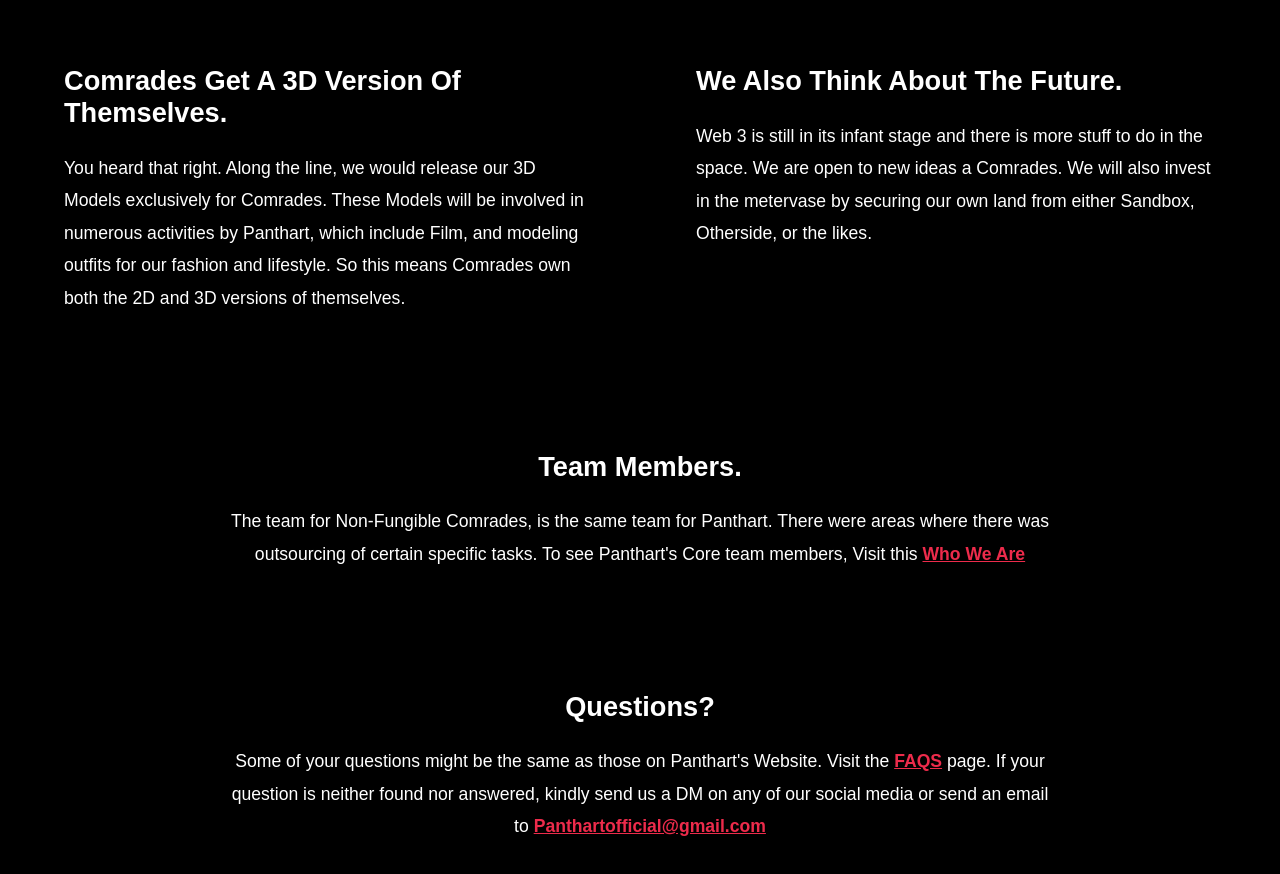
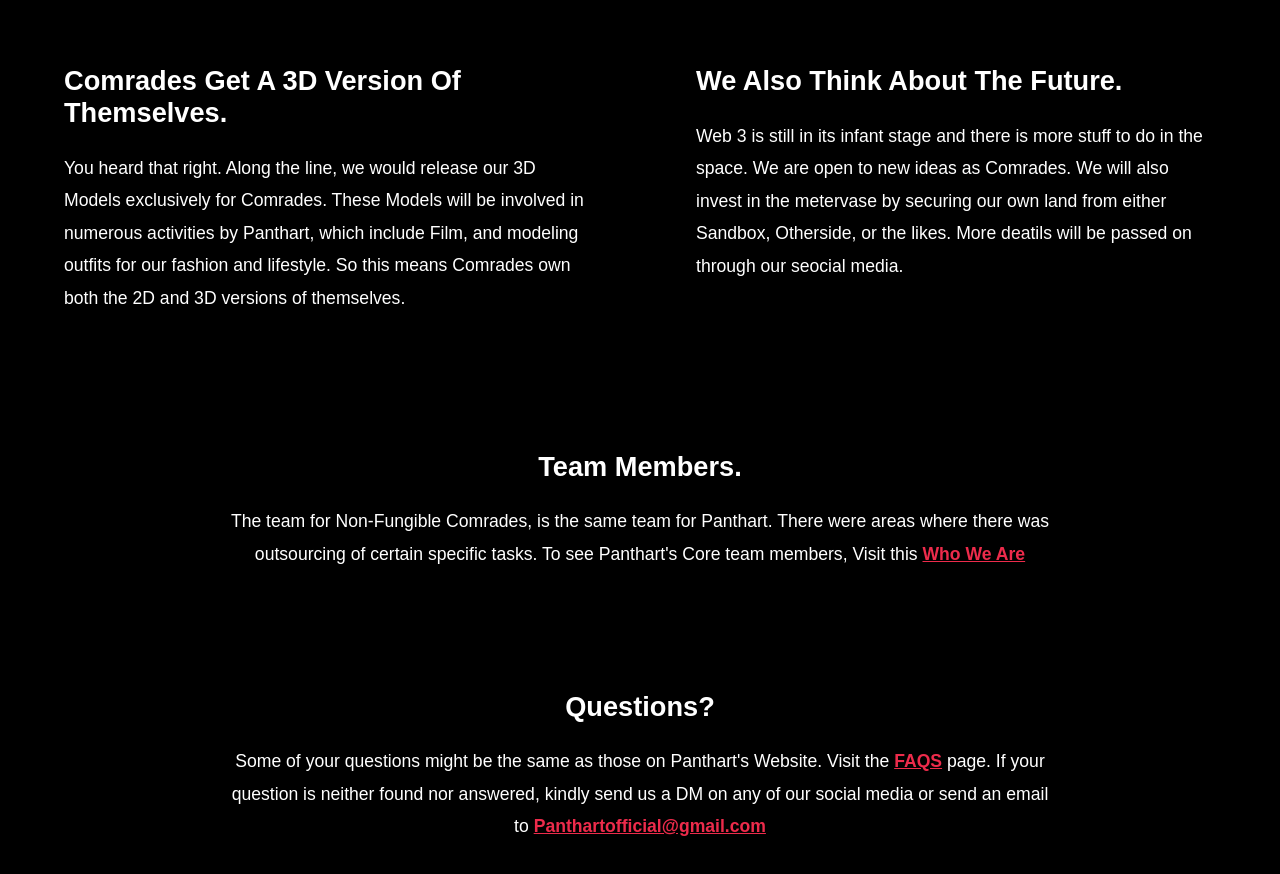
Before and after one commit to nippysky/Non-Fungible-Comrades, a React (Create React App) app: page / in a window 1280 px wide. Shown: the part 4020-4894 px from the top of the page. Built offline with nearby package versions, Linux system fonts and the light colour scheme.

Commit message:
Typo Correction

```diff
--- a/src/components/OtherDetails.jsx
+++ b/src/components/OtherDetails.jsx
@@ -18,9 +18,10 @@
           <h2>We Also Think About The Future.</h2>
           <p>
             Web 3 is still in its infant stage and there is more stuff to do in
-            the space. We are open to new ideas a Comrades. We will also invest
+            the space. We are open to new ideas as Comrades. We will also invest
             in the metervase by securing our own land from either Sandbox,
-            Otherside, or the likes.
+            Otherside, or the likes. More deatils will be passed on through our
+            seocial media.
           </p>
         </div>
       </div>
```
